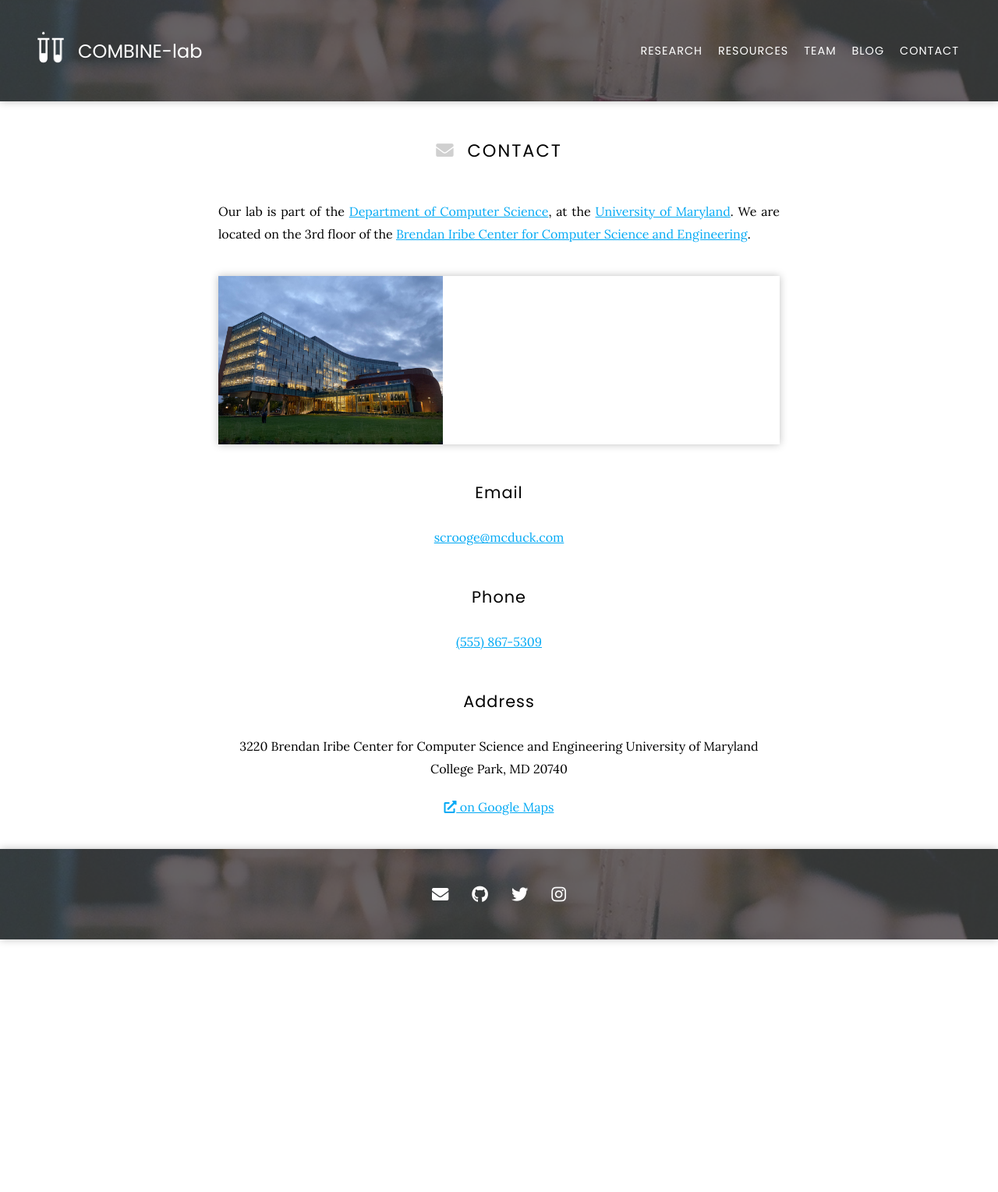
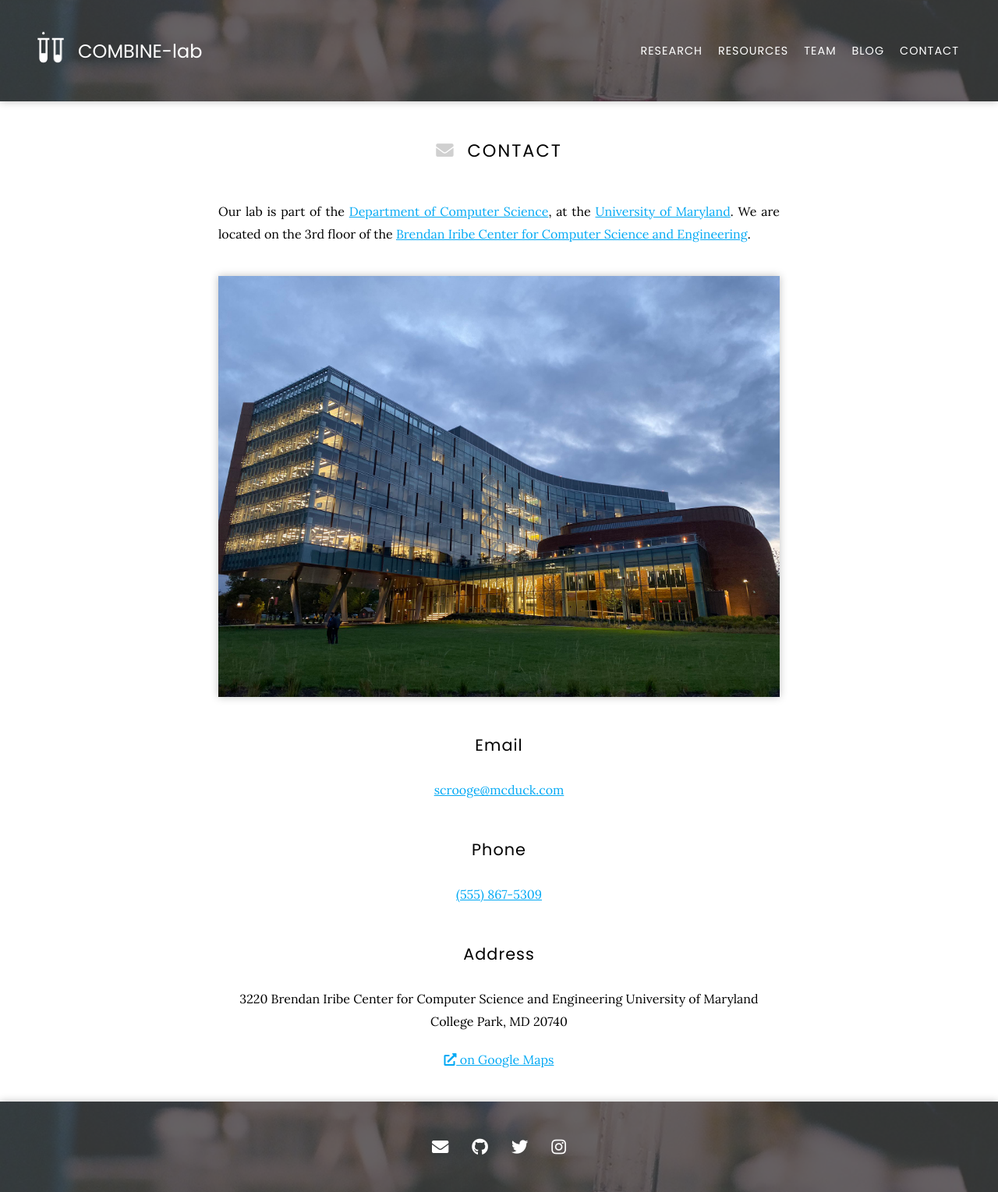
Before and after one commit to COMBINE-lab/combine-lab.github.io, a Jekyll site: the page built from contact/index.md, in a window 1280 px wide. Shown: the whole page at 78% size. Built offline with Jekyll 4.4.1, drawn with Linux system fonts in a browser that asks for light colours; nearby versions of some CDN libraries.

Commit message:
Update index.md

```diff
--- a/contact/index.md
+++ b/contact/index.md
@@ -7,7 +7,7 @@
 Our lab is part of the [Department of Computer Science](https://www.cs.umd.edu/), at the [University of Maryland](https://www.umd.edu).
 We are located on the 3rd floor of the [Brendan Iribe Center for Computer Science and Engineering](https://iribe.umd.edu/).
 
-{% include figure.html image="images/iribe.jpg" width="40%" %}
+{% include figure.html image="images/iribe.jpg" width="100%" %}
 
 ## Email
 
```
